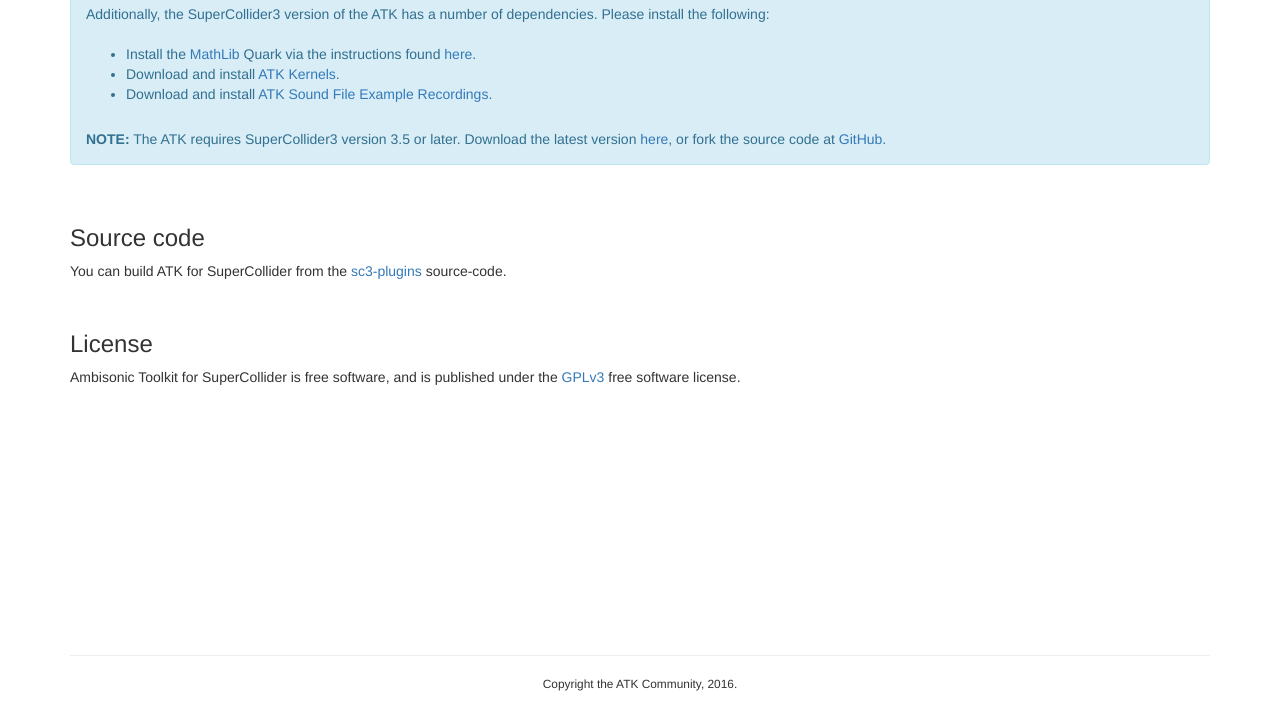
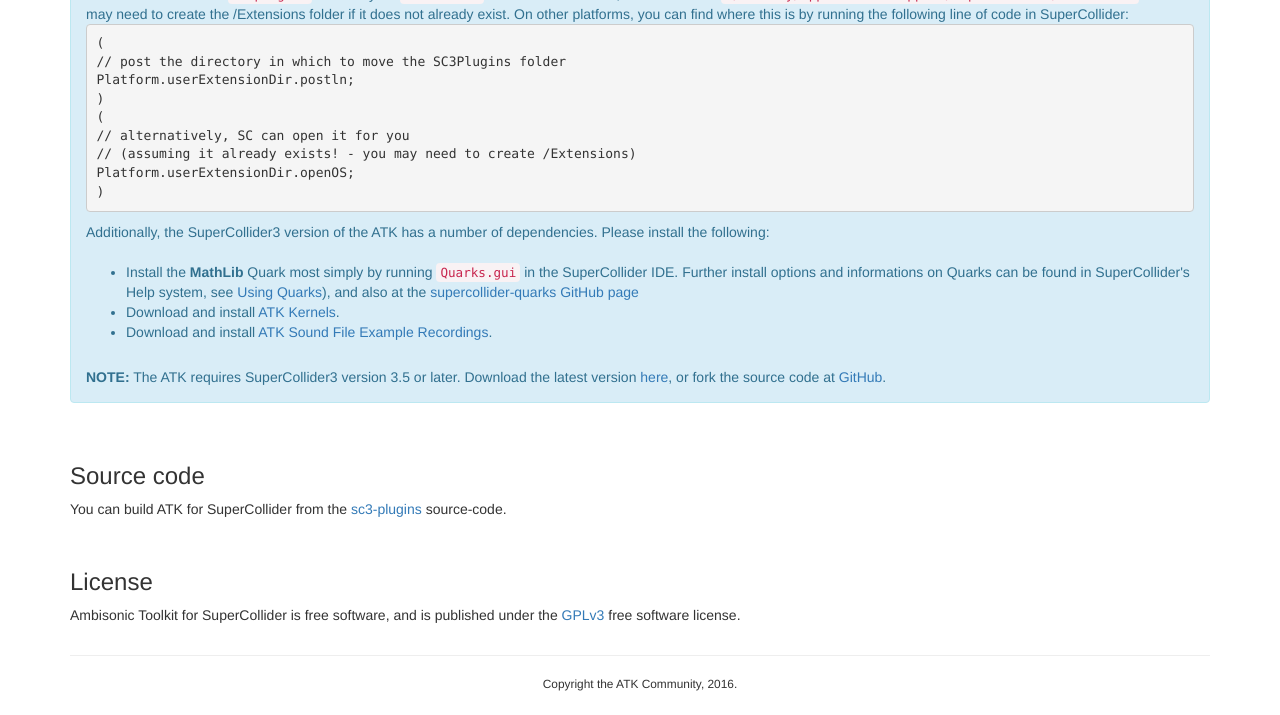
Before and after one commit to ambisonictoolkit/ambisonictoolkit.github.io, a Jekyll site: the page built from download/supercollider.md, in a window 1280 px wide and 1085 px high. Shown: the part 370-1085 px from the top of the window. Built offline with Jekyll 4.4.1, drawn with Linux system fonts in a browser that asks for light colours; nearby versions of some CDN libraries; some of the changed text lies outside the part shown.

Commit message:
Update install instructions and links to Github pages instead of Sourceforge

```diff
--- a/download/supercollider.md
+++ b/download/supercollider.md
@@ -8,14 +8,28 @@
 
 <div class="alert alert-info">
 
-<h2>Distributed via the <a href="http://sc3-plugins.sourceforge.net/" target="_blank">sc3-plugins</a> project.</h2>
+<h2>Distributed via the <a href="https://github.com/supercollider/sc3-plugins" target="_blank">sc3-plugins</a> project.</h2>
 
-<p>On Mac OS X, the plugin download can be placed into the <code>~/Library/Application Support/SuperCollider/Extensions</code> folder. If building from source for OS X or Linux, follow the sc3-plugins build and install directions.</p>
+<p>Compiled releases are available from the  <a href="https://github.com/supercollider/sc3-plugins/releases" target="_blank">sc3-plugins releases</a> page.</p>
+
+<p>Place the downloaded <code>SC3plugins</code> folder in your <code>Extensions</code> folder. On Mac OS X, this resolves to <code>~/Library/Application Support/SuperCollider/Extensions</code>. You may need to create the /Extensions folder if it does not already exist.  On other platforms, you can find where this is by running the following line of code in SuperCollider:</p>
+
+<pre>
+(
+// post the directory in which to move the SC3Plugins folder
+Platform.userExtensionDir.postln;
+)
+(
+// alternatively, SC can open it for you
+// (assuming it already exists! - you may need to create /Extensions)
+Platform.userExtensionDir.openOS;
+)
+</pre>
 
 <p>Additionally, the SuperCollider3 version of the ATK has a number of dependencies. Please install the following:<br/><br/></p>
 
 <ul>
-  <li>Install the <a href="http://quarks.svn.sourceforge.net/viewvc/quarks/MathLib/" target="_blank">MathLib</a> Quark via the instructions found <a href="http://quarks.sourceforge.net/" target="_blank">here</a>.</li>
+  <li>Install the <strong>MathLib</strong> Quark most simply by running <code>Quarks.gui</code> in the SuperCollider IDE. Further install options and informations on Quarks can be found in SuperCollider's Help system, see <a href="http://doc.sccode.org/Guides/UsingQuarks.html" target="_blank">Using Quarks</a>), and also at the <a href="https://github.com/supercollider-quarks/quarks" target="_blank">supercollider-quarks GitHub page</a></li>
   <li>Download and install <a href="/download/kernels">ATK Kernels</a>.</li>
   <li>Download and install <a href="/download/recordings">ATK Sound File Example Recordings</a>.</li>
 </ul>
@@ -30,7 +44,7 @@
 
 ### Source code
 
-You can build ATK for SuperCollider from the [sc3-plugins](https://sourceforge.net/projects/sc3-plugins/) source-code.
+You can build ATK for SuperCollider from the [sc3-plugins](https://github.com/supercollider/sc3-plugins) source-code.
 
 &nbsp;
 
```
